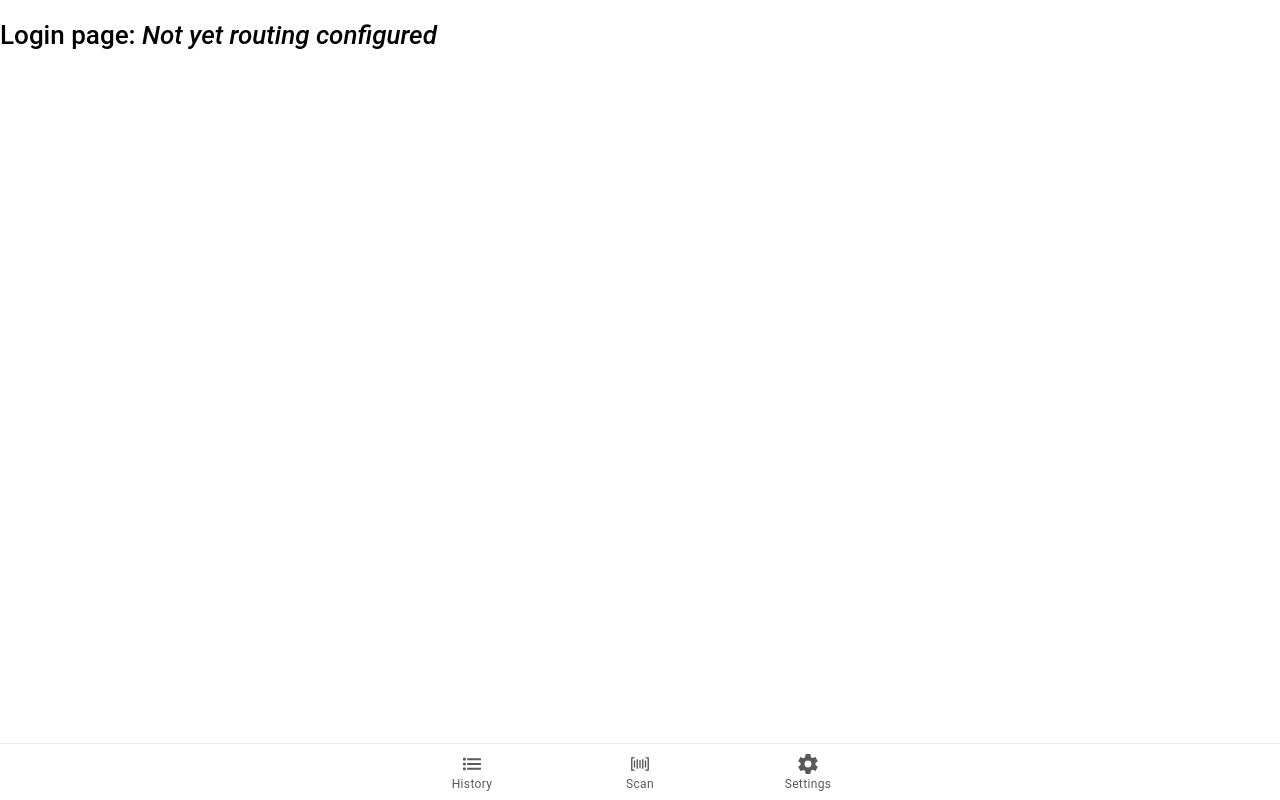
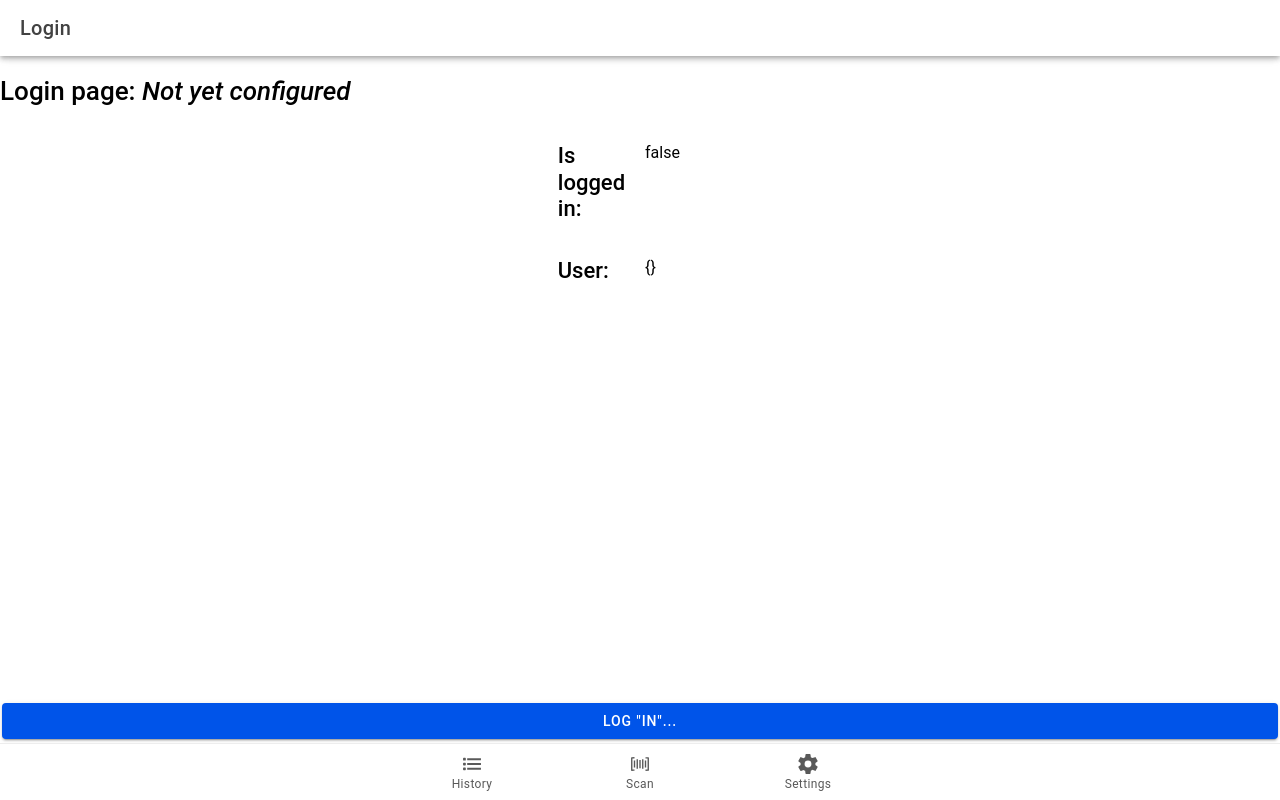
Before and after one commit to tomfairey/L6M5-software-engineering-and-devops, a React (Vite) app in the folder frontend/: page /login in a window 1280 px wide. Built offline with nearby package versions, Linux system fonts and the light colour scheme.

Commit message:
Base login functionality
- Add content so a user can be stored in the application
TODO: The application needs to allow for logins and retreival of login status (i.e. on refresh of page)

```diff
--- a/frontend/src/App.tsx
+++ b/frontend/src/App.tsx
@@ -49,6 +49,10 @@ import './theme/variables.css';
 
 setupIonicReact();
 
+import { useAuth } from "./context/Authentication"
+import { IonButton } from '@ionic/react';
+import Login from './pages/Login'
+
 const App: React.FC = () => (
   <IonApp>
     <IonReactRouter>
@@ -66,9 +70,7 @@ const App: React.FC = () => (
             <Settings />
           </Route>
           <Route path="/login">
-            <>
-              <h1>Login page: <i>Not yet routing configured</i></h1>
-            </>
+            <Login />
           </Route>
           <Route exact path="/">
             <Redirect to="/scan" />
--- /dev/null
+++ b/frontend/src/components/AuthenticationCard/AuthenticationCard.tsx
@@ -0,0 +1,35 @@
+import { IonContent, IonHeader, IonToolbar, IonTitle, IonCard, IonCardHeader, IonCardTitle, IonCardSubtitle, IonCardContent, IonGrid, IonCol, IonRow, IonAvatar, IonButton } from "@ionic/react"
+
+export default function AuthenticationCard() {
+    return (
+        <IonContent fullscreen>
+            <IonHeader collapse="condense">
+                <IonToolbar>
+                    <IonTitle size="large">Settings</IonTitle>
+                </IonToolbar>
+            </IonHeader>
+            <IonCard>
+                <IonCardHeader>
+                    <IonGrid style={{ width: "100%" }}>
+                        <IonRow className="ion-justify-content-start ion-align-items-center">
+                            <IonCol size="auto">
+                                <IonAvatar>
+                                    <img src="https://ionicframework.com/docs/img/demos/avatar.svg" alt="Silhouette of a person's head" />
+                                </IonAvatar>
+                            </IonCol>
+                            <IonCol>
+                                <IonCardTitle>Not logged in</IonCardTitle>
+                                <IonCardSubtitle>Login to access all features...</IonCardSubtitle>
+                            </IonCol>
+                            <IonCol size="auto">
+                                <IonButton routerLink="/login">Login</IonButton>
+                            </IonCol>
+                        </IonRow>
+                    </IonGrid>
+                </IonCardHeader>
+                <IonCardContent>
+                </IonCardContent>
+            </IonCard>
+        </IonContent>
+    )
+}
--- /dev/null
+++ b/frontend/src/components/AuthenticationCard/index.ts
@@ -0,0 +1 @@
+export { default } from "./AuthenticationCard";
--- a/frontend/src/context/Authentication.tsx
+++ b/frontend/src/context/Authentication.tsx
@@ -1,46 +1,30 @@
-import { useContext, createContext, useState } from "react";
+import { useContext, createContext, useState, type ReactNode } from "react";
 const AuthContext = createContext({
-    token: "",
-    user: null,
-    loginAction: (data) => { },
+    user: {},
+    isLoggedIn: false,
+    logIn: (/*data*/) => { },
     logOut: () => { },
 });
 
-const AuthProvider = ({ children }) => {
-    const [user, setUser] = useState(null);
-    const [token, setToken] = useState(localStorage.getItem("site") || "");
-    const navigate = useNavigate();
-    const loginAction = async (data) => {
-        try {
-            const response = await fetch("your-api-endpoint/auth/login", {
-                method: "POST",
-                headers: {
-                    "Content-Type": "application/json",
-                },
-                body: JSON.stringify(data),
-            });
-            const res = await response.json();
-            if (res.data) {
-                setUser(res.data.user);
-                setToken(res.token);
-                localStorage.setItem("site", res.token);
-                navigate("/dashboard");
-                return;
-            }
-            throw new Error(res.message);
-        } catch (err) {
-            console.error(err);
-        }
+const AuthProvider = ({ children }: { children: ReactNode }) => {
+    const [user, setUser] = useState({});
+    const [isLoggedIn, setIsLoggedIn] = useState(false);
+
+    const logIn = (/*data*/) => {
+        // TODO: Use credentials for token
+        // TODO: Store token
+        // TODO? Validate token
+        setUser({ first_name: "First", last_name: "Last" })
+        setIsLoggedIn(true);
+    }
+
+    const logOut = () => {
+        // TODO: Wipe storage of token
+        setUser({});
+        setIsLoggedIn(false);
     };
 
-    const logOut = () => {
-        setUser(null);
-        setToken("");
-        localStorage.removeItem("site");
-        navigate("/login");
-    };
-
-    return <AuthContext.Provider value={{ token, user, loginAction, logOut }}>{children}</AuthContext.Provider>;
+    return <AuthContext.Provider value={{ user, isLoggedIn, logIn, logOut }}>{children}</AuthContext.Provider>;
 };
 
 export default AuthProvider;
--- a/frontend/src/main.tsx
+++ b/frontend/src/main.tsx
@@ -1,11 +1,14 @@
 import React from 'react';
 import { createRoot } from 'react-dom/client';
 import App from './App';
+import AuthProvider from './context/Authentication';
 
 const container = document.getElementById('root');
 const root = createRoot(container!);
 root.render(
   <React.StrictMode>
-    <App />
+    <AuthProvider>
+      <App />
+    </AuthProvider>
   </React.StrictMode>
 );
--- /dev/null
+++ b/frontend/src/pages/Login.tsx
@@ -0,0 +1,47 @@
+import {
+  IonContent,
+  IonHeader,
+  IonPage,
+  IonTitle,
+  IonToolbar,
+  IonCard,
+  IonCardHeader,
+  IonCardTitle,
+  IonCardSubtitle,
+  IonCardContent,
+  IonAvatar,
+  IonGrid,
+  IonRow,
+  IonCol,
+  IonButton
+} from '@ionic/react';
+import './Settings.scss';
+
+import { useAuth } from '../context/Authentication';
+
+const Settings: React.FC = () => {
+  const auth = useAuth();
+  return (
+    <IonPage>
+      <IonHeader>
+        <IonToolbar>
+          <IonTitle>Login</IonTitle>
+        </IonToolbar>
+      </IonHeader>
+      <h1>Login page: <i>Not yet configured</i></h1>
+      <IonGrid>
+        <IonRow>
+          <IonCol><h3>Is logged in:</h3></IonCol>
+          <IonCol><p>{JSON.stringify(auth?.isLoggedIn)}</p></IonCol>
+        </IonRow>
+        <IonRow>
+          <IonCol><h3>User:</h3></IonCol>
+          <IonCol><p>{JSON.stringify(auth?.user)}</p></IonCol>
+        </IonRow>
+      </IonGrid>
+      <IonButton onClick={() => auth.logIn()}>Log "in"...</IonButton>
+    </IonPage>
+  );
+};
+
+export default Settings;
--- a/frontend/src/pages/Settings.tsx
+++ b/frontend/src/pages/Settings.tsx
@@ -17,6 +17,9 @@ import {
 } from '@ionic/react';
 import './Settings.scss';
 
+import { useAuth } from '../context/Authentication';
+import AuthenticationCard from '../components/AuthenticationCard';
+
 const Settings: React.FC = () => {
   return (
     <IonPage>
@@ -25,35 +28,13 @@ const Settings: React.FC = () => {
           <IonTitle>Settings</IonTitle>
         </IonToolbar>
       </IonHeader>
-      <IonContent fullscreen>
-        <IonHeader collapse="condense">
-          <IonToolbar>
-            <IonTitle size="large">Settings</IonTitle>
-          </IonToolbar>
-        </IonHeader>
-        <IonCard>
-          <IonCardHeader>
-            <IonGrid style={{ width: "100%" }}>
-              <IonRow className="ion-justify-content-start ion-align-items-center">
-                <IonCol size="auto">
-                  <IonAvatar>
-                    <img src="https://ionicframework.com/docs/img/demos/avatar.svg" alt="Silhouette of a person's head" />
-                  </IonAvatar>
-                </IonCol>
-                <IonCol>
-                  <IonCardTitle>Not logged in</IonCardTitle>
-                  <IonCardSubtitle>Login to access all features...</IonCardSubtitle>
-                </IonCol>
-                <IonCol size="auto">
-                  <IonButton routerLink="/login">Login</IonButton>
-                </IonCol>
-              </IonRow>
-            </IonGrid>
-          </IonCardHeader>
-          <IonCardContent>
-          </IonCardContent>
-        </IonCard>
-      </IonContent>
+      {!useAuth()?.isLoggedIn ?
+        <AuthenticationCard />
+        :
+        <>
+          Innit mate
+        </>
+      }
     </IonPage>
   );
 };
```
